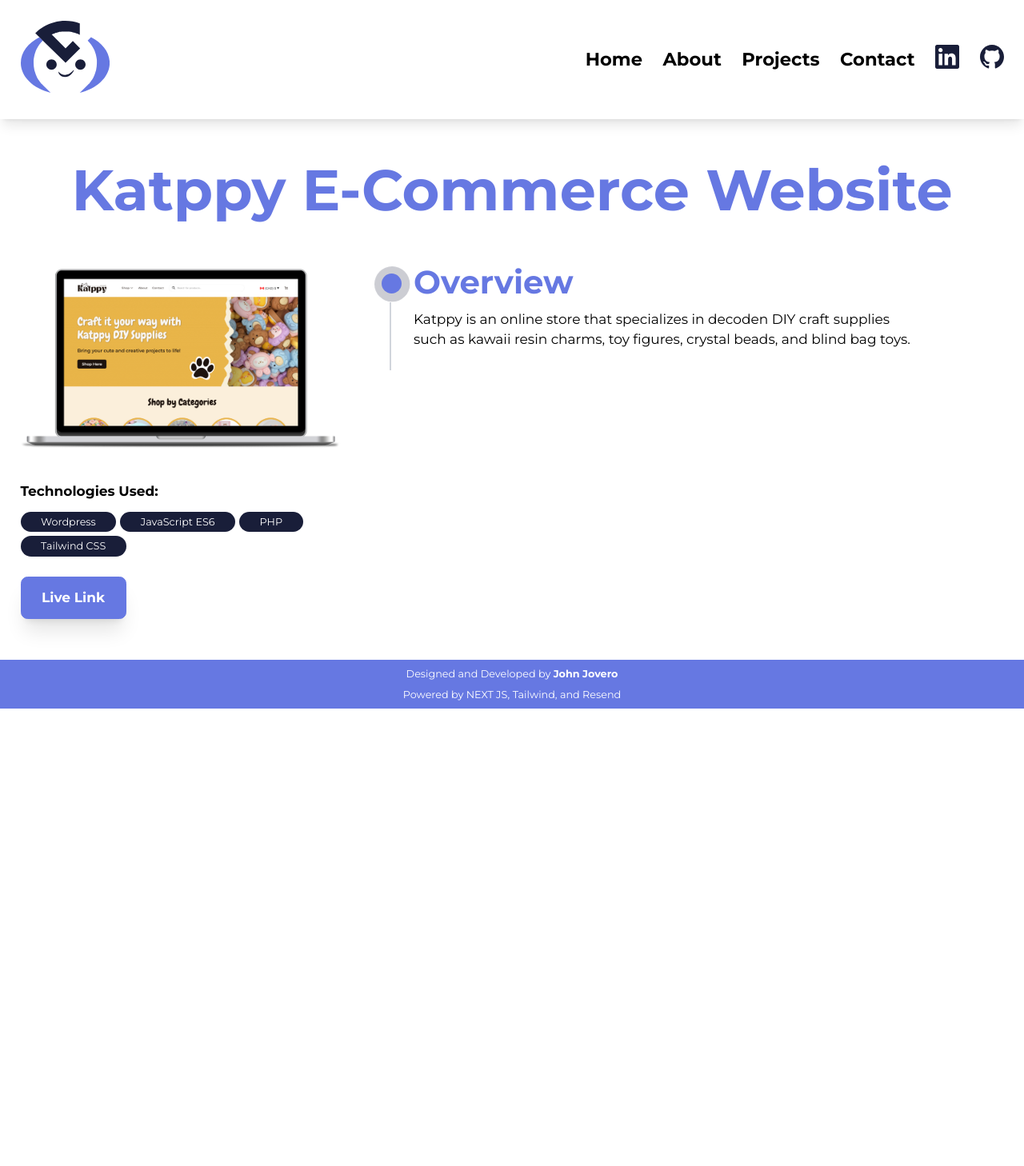
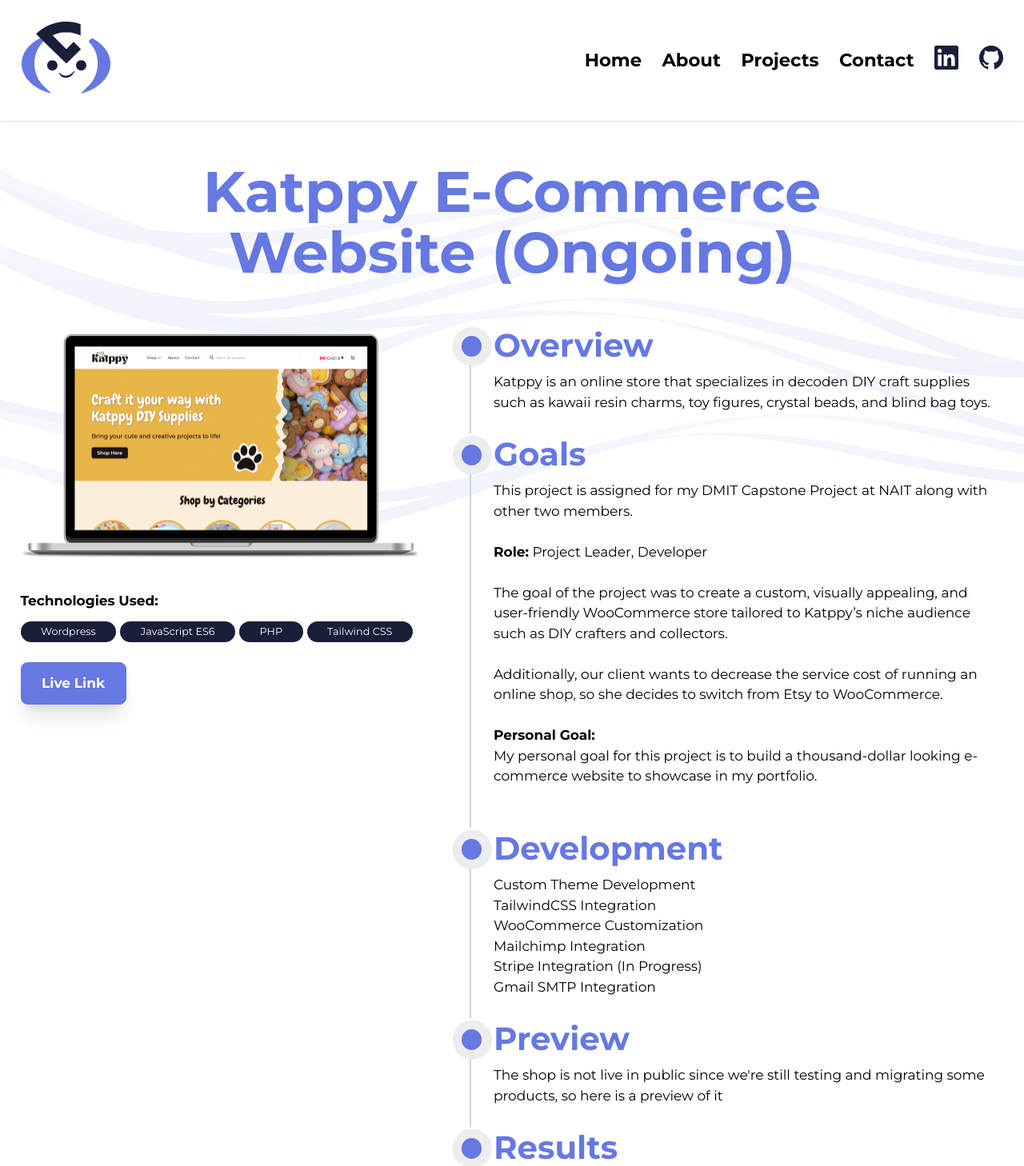
Before and after one commit to johnjovero98/johnjovero-portfolio, a Next.js app: page /projects/katppy-ecommerce-website in a window 1280 px wide. Shown: the top 1458 px of the page at 80% size. Before the commit the page ends 886 px from the top, so only its background shows below. Built offline with nearby package versions, Linux system fonts and the light colour scheme.

Commit message:
minor ui fix: spacing, shadow,

```diff
--- a/app/globals.css
+++ b/app/globals.css
@@ -63,6 +63,16 @@
   }
 }
 
+/* __________ Custom Styles __________ */
+.header-bg-glass {
+  background: rgba(255, 255, 255, 0.80);
+  backdrop-filter: blur(4px);
+  -webkit-backdrop-filter: blur(4px);
+  border: 1px solid rgba(255, 255, 255, 0.18);
+  @apply shadow
+
+}
+
 
 /* __________ Header Styles __________ */
 .cta-button {
@@ -80,7 +90,7 @@
 
 
 header .mobile-menu-navigation {
-  @apply absolute w-full bg-white shadow-xl;
+  @apply absolute w-full bg-white shadow-lg ;
   @apply top-full left-0;
 
 }
@@ -93,6 +103,7 @@
 
 header .mobile-menu-navigation.open {
   max-height: 500px;
+
 }
 
 
@@ -171,7 +182,7 @@
 }
 
 .animated-bg {
-  position: absolute;
+  position: fixed;
   top: 0;
   left: 0;
   width: 100%;
--- a/app/page.js
+++ b/app/page.js
@@ -14,27 +14,27 @@
   return (
     <>
 
-      <div className="sticky top-0 bg-white z-20 shadow-lg">
-        <Header />
-      </div>
+      <Header />
+
 
       <main>
-        <div className="mb-1 bg-linear-to-b from-blue-100 to-white">
+        <div className="mb-1 bg-linear-to-b from-blue-100 to-white shadow">
           <HeroBanner />
         </div>
 
-        <section className="mb-4 scroll-m-1 scroll-mt-[10.5rem]" id="projects">
+        <section className="mb-4 scroll-m-1 scroll-mt-[10rem]" id="projects">
           <div className="container mx-auto px-1">
 
             <h2 className="font-bold  text-h4 md:text-h3 mb-1 text-blue-300">Projects</h2>
             <ProjectList ProjectList={PROJECT_LIST} />
           </div>
-
         </section>
 
 
-        <section className="relative inset-shadow-sm">
-          <AnimatedBackground />
+        <section className="relative">
+          <div className="hidden md:lg:block">
+            <AnimatedBackground />
+          </div>
 
           <div className="container mx-auto px-1 py-2">
             <h2 className="font-bold  text-h4 md:text-h3 mb-2 text-blue-300">Technical Skills</h2>
@@ -44,14 +44,14 @@
 
 
         {/* contact section */}
-        <section id="contact" className="shadow-inner bg-linear-to-b from-blue-white to-blue-100 scroll-mt-[7.5rem]">
+        <section id="contact" className=" bg-linear-to-b from-blue-white to-blue-100 scroll-mt-[7.5rem]">
           <div className="container mx-auto px-1 py-2">
             <ContactSection />
           </div>
         </section>
       </main >
 
-    <Footer/>
+      <Footer />
     </>
   );
 }
--- a/app/projects/des-calendar-redesign/page.js
+++ b/app/projects/des-calendar-redesign/page.js
@@ -1,9 +1,9 @@
 import Image from "next/image";
-import Link from "next/link";
 import { PROJECT_LIST } from "@/constants/ProjectList";
 
 
 import Header from "@/components/Header"
+import AnimatedBackground from "@/components/AnimatedBackground";
 import ProjectDetailFeatImg from "@/components/ProjectDetailFeatImg";
 import ProjectDetailSection from "@/components/ProjectDetailSection";
 import Footer from "@/components/Footer"
@@ -16,12 +16,17 @@
     const project = PROJECT_LIST.find((project) => project.projectSlug === URLslug);
 
     return <>
-        <div className="sticky top-0 bg-white z-20 shadow-lg">
-            <Header />
-        </div>
+
+        <Header />
 
 
         <main className="project-description-page mb-2">
+
+            <div className="hidden md:lg:block">
+                <AnimatedBackground />
+            </div>
+
+
             <section className="container mx-auto px-1">
 
                 <h2 className="text-h2 font-bold text-balance mt-2 mb-2 text-blue-300 text-center">DES Calendar UI Redesign</h2>
--- a/app/projects/katppy-ecommerce-website/page.js
+++ b/app/projects/katppy-ecommerce-website/page.js
@@ -4,6 +4,7 @@
 
 
 import Header from "@/components/Header"
+import AnimatedBackground from "@/components/AnimatedBackground";
 import ProjectDetailFeatImg from "@/components/ProjectDetailFeatImg";
 import ProjectDetailSection from "@/components/ProjectDetailSection";
 import Footer from "@/components/Footer"
@@ -16,15 +17,17 @@
     const project = PROJECT_LIST.find((project) => project.projectSlug === URLslug);
 
     return <>
-        <div className="sticky top-0 bg-white z-20 shadow-lg">
-            <Header />
-        </div>
+
+        <Header />
 
 
         <main className="project-description-page mb-2">
+            <div className="hidden md:lg:block">
+                <AnimatedBackground />
+            </div>
 
             <section className="container mx-auto px-1">
-                <h2 className="text-h2 font-bold text-balance mt-2 mb-2 text-blue-300 text-center">Katppy E-Commerce Website</h2>
+                <h2 className="text-h2 font-bold text-balance mt-2 mb-2 text-blue-300 text-center">Katppy E-Commerce Website (Ongoing)</h2>
 
                 <div className="project-content">
 
@@ -41,15 +44,47 @@
 
                     {/* project Descriptions */}
                     <div className="project-details-section">
-                        {/* Overview */}
                         <ProjectDetailSection title={"Overview"}>
-                            <p className="text-balance">Katppy is an online store that specializes in decoden DIY craft supplies such as kawaii resin charms, toy figures, crystal beads, and blind bag toys. </p>
+                            <p>Katppy is an online store that specializes in decoden DIY craft supplies such as kawaii resin charms, toy figures, crystal beads, and blind bag toys. </p>
+                        </ProjectDetailSection>
+
+                        <ProjectDetailSection title={"Goals"}>
+                            <p className="mb-1" >This project is assigned for my DMIT Capstone Project at NAIT along with other two members.</p>
+                            <p className="mb-1" ><strong>Role:</strong> Project Leader, Developer </p>
+                            <p className="mb-1" >The goal of the project was to create a custom, visually appealing, and user-friendly WooCommerce store tailored to Katppy’s niche audience such as DIY crafters and collectors.</p>
+                            <p className="mb-1">Additionally, our client wants to decrease the service cost of running an online shop, so she decides to switch from Etsy to WooCommerce.</p>
+
+                            <strong>Personal Goal:</strong>
+                            <p className="mb-1">My personal goal for this project is to build a thousand-dollar looking e-commerce website to showcase in my portfolio.</p>
+                        </ProjectDetailSection>
+
+
+                        <ProjectDetailSection title={"Development"}>
+                            <h4>Custom Theme Development</h4>
+
+                            <h4>TailwindCSS Integration</h4>
+
+                            <h4>WooCommerce Customization</h4>
+
+                            <h4>Mailchimp Integration</h4>
+
+                            <h4>Stripe Integration (In Progress)</h4>
+
+                            <h4>Gmail SMTP Integration</h4>
+
+
                         </ProjectDetailSection>
 
 
 
+                        <ProjectDetailSection title={"Preview"}>
+                            <p>The shop is not live in public since we're still testing and migrating some products, so here is a preview of it</p>
+                        </ProjectDetailSection>
 
-
+                        <ProjectDetailSection title={"Results"}>
+                            Successfully migrating the content into production.
+                            Established a solid eCommerce foundation for the business to grow and scale product offerings.
+                        </ProjectDetailSection>
                     </div>
                 </div>
             </section>
--- a/components/Header.jsx
+++ b/components/Header.jsx
@@ -8,7 +8,9 @@
     const [isOpen, setIsOpen] = useState(false);
 
     return (
-        <header className="relative">
+        <div className="sticky top-0 header-bg-glass z-20 shadow-lg">
+
+            <header className="relative bg-glass">
                 <div className="container mx-auto px-1">
                     <div className="flex justify-between items-center py-1 gap-1">
                         {/* logo */}
@@ -141,5 +143,10 @@
                     </div>
                 </div>
             </header>
+
+        </div>
+
+
+
     );
 }
--- a/components/ProjectDetailFeatImg.jsx
+++ b/components/ProjectDetailFeatImg.jsx
@@ -13,7 +13,7 @@
                 alt={imgAlt}
                 width={2000}
                 height={1181}
-                className="mb-1 lg:max-w-[400px]"
+                className="mb-1 lg:max-w-[500px]"
             />
         </div>
         <div className="technologies">
```
Lines whose indentation alone changed are shown as unchanged.
